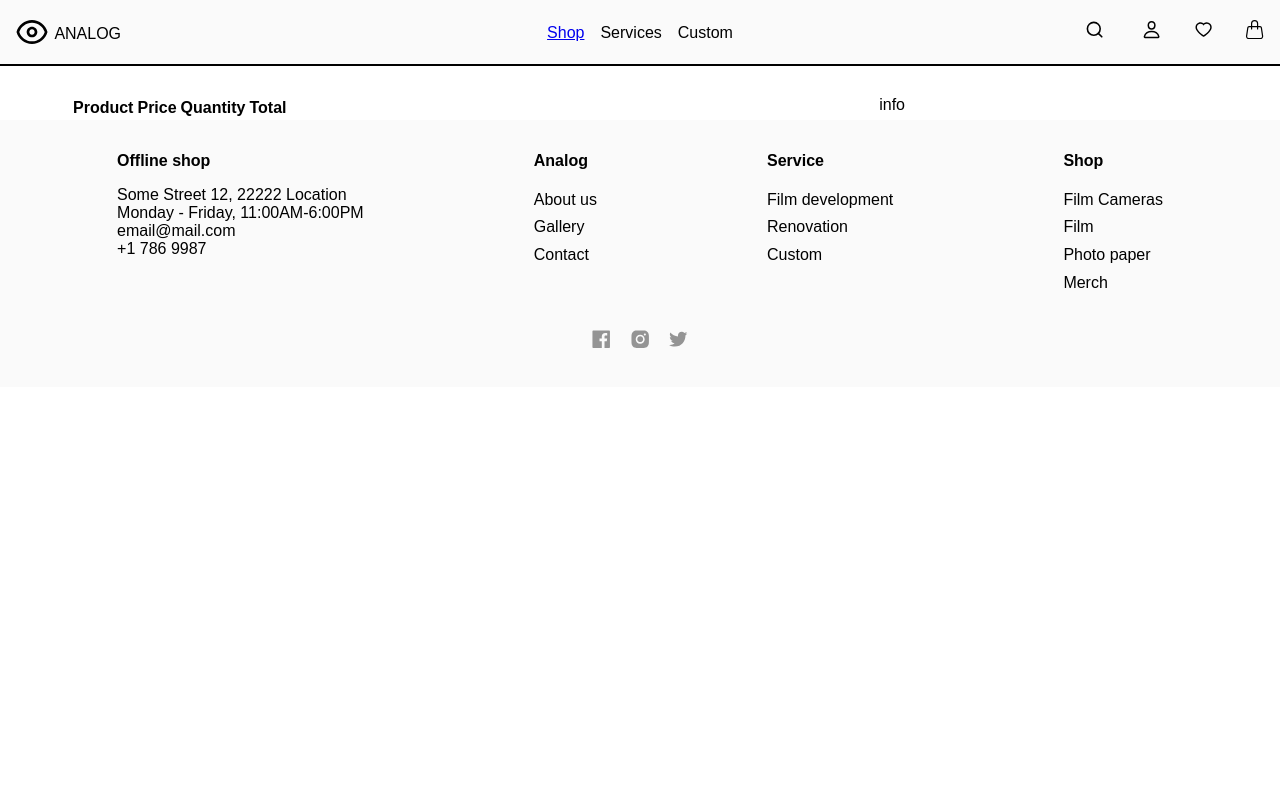
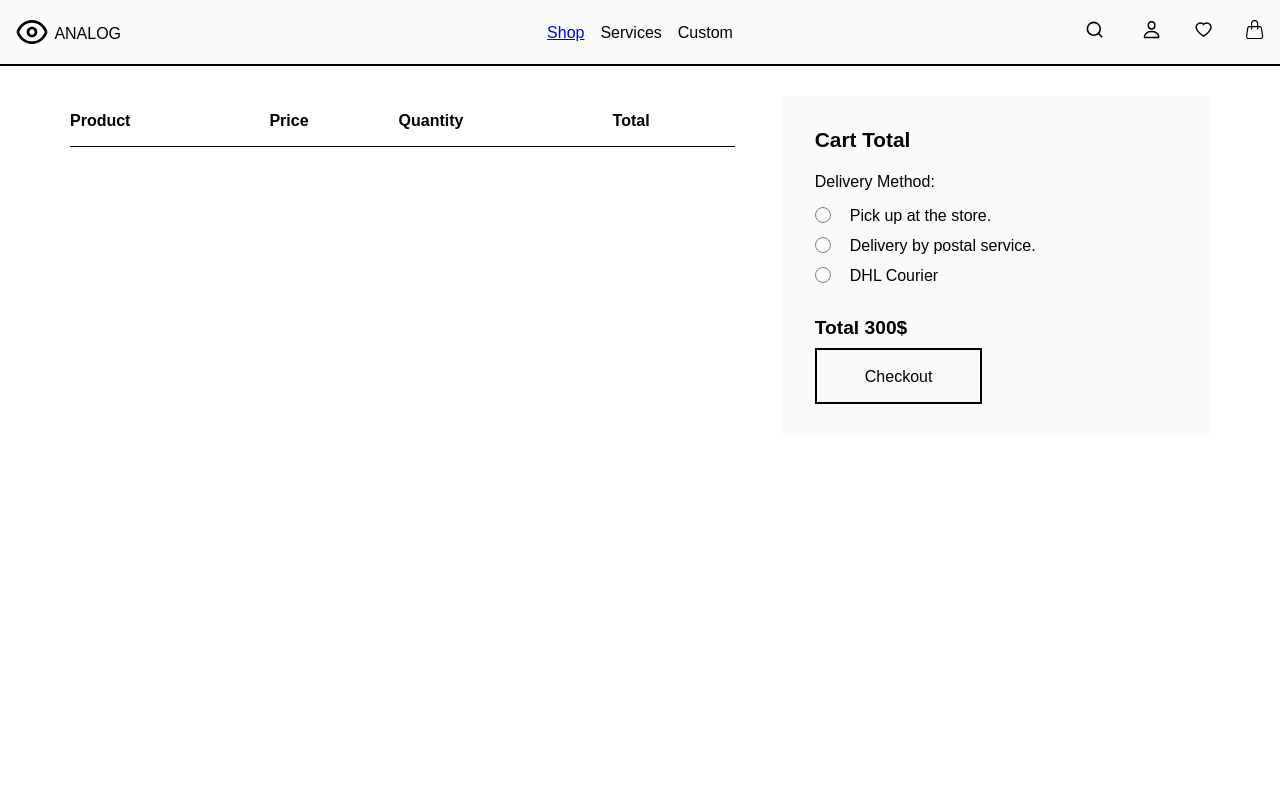
Before and after one commit to rilexus/camera-shop-demo, a Next.js app: page /checkout in a window 1280 px wide. Shown: the top 800 px of the page. Built offline with nearby package versions, Linux system fonts and the light colour scheme.

Commit message:
feat: checkout info

```diff
--- a/Providers/CartProvider/CartProvider.js
+++ b/Providers/CartProvider/CartProvider.js
@@ -33,8 +33,18 @@ const useCart = () => {
   };
 
   const removeProduct = (id, count) => {
-    // TODO: implement
-    console.warn("[useCart]: removeProduct is not implemented!");
+    if (!(id in cart)) {
+      return;
+    }
+    const product = cart[id];
+    const newCount = product.count - count;
+    if (newCount <= 0) {
+      // remove product from cart
+      const { [id]: p, ...rest } = cart;
+      setCart(rest);
+    } else {
+      setCart({ ...cart, [id]: { ...cart[id], count: newCount } });
+    }
   };
 
   return [cart, { addProduct, removeProduct }];
--- a/Providers/ProductsProvider.js
+++ b/Providers/ProductsProvider.js
@@ -5,8 +5,9 @@ const ProductProvider = context.Provider;
 const useProducts = context.useContext;
 
 const useProduct = (id) => {
-  const [prod] = useProducts();
-  return [prod[id]];
+  const [products] = useProducts();
+  const product = id in products ? products[id] : {};
+  return [product];
 };
 
 export { useProducts, ProductProvider, useProduct };
--- a/pages/checkout.js
+++ b/pages/checkout.js
@@ -3,10 +3,35 @@ import { useCart } from "../Providers/CartProvider/CartProvider";
 import Layout from "../components/Layout/Layout";
 import { Navigation } from "../components";
 import Footer from "../components/Footer/Footer";
-import { Container, Flex, Grid, Padding } from "../ui";
+import {
+  ButtonStyleless,
+  Container,
+  Flex,
+  Grid,
+  LargeButton,
+  Padding,
+  Radio,
+} from "../ui";
 import styled from "styled-components";
+import { CloseIcon } from "../ui/icons";
+import { colors } from "../ui/theme/theme";
 
-const Counter = ({ value, onChange, onDecrement, onIncrement }) => {
+const Th = styled.th`
+  text-align: left;
+  padding: 1em 0;
+`;
+
+const Td = styled.td`
+  padding: 1em 0;
+`;
+
+const Tr = styled.tr``;
+
+const Table = styled.table`
+  border-collapse: collapse;
+`;
+
+const Counter = ({ value, onChange, onDecrement, onIncrement, min }) => {
   return (
     <div>
       <button
@@ -14,6 +39,7 @@ const Counter = ({ value, onChange, onDecrement, onIncrement }) => {
           onDecrement?.();
           onChange?.({ target: { value: value - 1 } });
         }}
+        disabled={value <= min}
       >
         -
       </button>
@@ -45,41 +71,95 @@ const ProductListElement = ({ id }) => {
   const { src, name, price, count } = product;
 
   return (
-    <tr
-      style={{
-        padding: "2em 0",
-      }}
-    >
-      <td>
+    <Tr style={{}}>
+      <Td>
         <Flex align={"center"}>
           <img src={src} width={"100px"} height={"auto"} alt="" />
           <div>{name}</div>
         </Flex>
-      </td>
+      </Td>
 
-      <td>{price}</td>
-      <td>
+      <Td>{price}</Td>
+      <Td>
         <Counter
+          min={1}
           value={count}
           onIncrement={() => {
             addProduct(product, 1);
           }}
           onDecrement={() => {
-            removeProduct(id, 1);
+            if (count > 1) {
+              removeProduct(id, 1);
+            }
           }}
         />
-      </td>
-      <td>300$</td>
-      <td>
-        <button>remove</button>
-      </td>
-    </tr>
+      </Td>
+      <Td>300$</Td>
+      <Td>
+        <ButtonStyleless
+          onClick={() => {
+            removeProduct(id, count);
+          }}
+        >
+          <CloseIcon />
+        </ButtonStyleless>
+      </Td>
+    </Tr>
   );
 };
+const BG = styled.div`
+  background-color: ${colors("gray.2")};
+`;
 
-const Th = styled.th`
-  text-align: left;
-`;
+const Info = () => {
+  return (
+    <BG
+      style={{
+        padding: "2em 2em ",
+      }}
+    >
+      <div
+        style={{
+          marginBottom: "1em",
+          fontWeight: 600,
+          fontSize: "1.3rem",
+        }}
+      >
+        Cart Total
+      </div>
+      <div
+        style={{
+          marginBottom: "2em",
+        }}
+      >
+        <div
+          style={{
+            marginBottom: "1em",
+          }}
+        >
+          Delivery Method:
+        </div>
+        <div>
+          <Radio label={"Pick up at the store."} />
+          <Radio label={"Delivery by postal service."} />
+          <Radio label={"DHL Courier"} />
+        </div>
+      </div>
+      <div
+        style={{
+          marginBottom: ".5em",
+          fontWeight: 600,
+          fontSize: "1.2rem",
+        }}
+      >
+        Total 300$
+      </div>
+      <div>
+        <LargeButton>Checkout</LargeButton>
+      </div>
+    </BG>
+  );
+};
 
 const Checkout = () => {
   const [cart] = useCart();
@@ -91,24 +171,31 @@ const Checkout = () => {
       navigation={<Navigation />}
       main={
         <Container>
-          <Padding padding={"6rem 0 0 0"}>
-            <Grid gutter={"1rem"}>
-              <Grid.Item sm={70}>
-                <table>
+          <Padding
+            padding={"6rem 0 0 0"}
+            style={{
+              minHeight: "100vh",
+            }}
+          >
+            <Grid gutter={"3em"}>
+              <Grid.Item sm={60}>
+                <Table
+                  style={{
+                    width: "100%",
+                  }}
+                >
                   <thead>
-                    <tr>
-                      <th
-                        style={{
-                          textAlign: "left",
-                        }}
-                      >
-                        Product
-                      </th>
-                      <th>Price</th>
-                      <th>Quantity</th>
-                      <th>Total</th>
-                      <th> </th>
-                    </tr>
+                    <Tr
+                      style={{
+                        borderBottom: "1px solid black",
+                      }}
+                    >
+                      <Th>Product</Th>
+                      <Th>Price</Th>
+                      <Th>Quantity</Th>
+                      <Th>Total</Th>
+                      <Th> </Th>
+                    </Tr>
                   </thead>
                   <tbody>
                     {products.map((product) => {
@@ -117,9 +204,11 @@ const Checkout = () => {
                       );
                     })}
                   </tbody>
-                </table>
+                </Table>
               </Grid.Item>
-              <Grid.Item sm={30}>info</Grid.Item>
+              <Grid.Item sm={40}>
+                <Info />
+              </Grid.Item>
             </Grid>
           </Padding>
         </Container>
--- /dev/null
+++ b/ui/Radio/Radio.js
@@ -0,0 +1,69 @@
+import styled from "styled-components";
+import React from "react";
+
+const StyledLabel = styled.label`
+  display: block;
+  position: relative;
+  padding-left: 35px;
+  margin-bottom: 12px;
+  cursor: pointer;
+  user-select: none;
+
+  input {
+    position: absolute;
+    opacity: 0;
+    width: 0;
+    height: 0;
+    cursor: pointer;
+  }
+
+  .checkmark {
+    position: absolute;
+    top: 0;
+    left: 0;
+    height: 14px;
+    width: 14px;
+    background-color: transparent;
+    border: 1px solid gray;
+    border-radius: 50%;
+  }
+
+  input:checked ~ .checkmark {
+    background-color: transparent;
+    border: 1px solid black;
+  }
+
+  .checkmark:after {
+    content: "";
+    position: absolute;
+    display: none;
+  }
+
+  &:hover input ~ .checkmark:after {
+  }
+
+  & input:checked ~ .checkmark:after {
+    display: block;
+  }
+
+  .checkmark:after {
+    top: 2px;
+    left: 2px;
+    width: 10px;
+    height: 10px;
+    border-radius: 50%;
+    background: black;
+  }
+`;
+
+const Radio = ({ checked, id, label }) => {
+  return (
+    <StyledLabel htmlFor={id}>
+      {label}
+      <input type="radio" checked={checked} name="radio" />
+      <span className="checkmark" />
+    </StyledLabel>
+  );
+};
+
+export default Radio;
--- /dev/null
+++ b/ui/icons/Close/Close.js
@@ -0,0 +1,24 @@
+import React from "react";
+
+const CloseIcon = ({
+  stroke = "currentColor",
+  fill = "currentColor",
+  height = "1em",
+  width = "1em",
+}) => {
+  return (
+    <svg
+      stroke={stroke}
+      fill={fill}
+      height={height}
+      width={width}
+      viewBox="0 0 512 512"
+      strokeWidth="0"
+      xmlns="http://www.w3.org/2000/svg"
+    >
+      <path d="M405 136.798L375.202 107 256 226.202 136.798 107 107 136.798 226.202 256 107 375.202 136.798 405 256 285.798 375.202 405 405 375.202 285.798 256z"></path>
+    </svg>
+  );
+};
+
+export default CloseIcon;
--- a/ui/icons/index.js
+++ b/ui/icons/index.js
@@ -1,4 +1,5 @@
 export { default as StarOutlined } from "./StarOutlined/StarOutlined";
+export { default as CloseIcon } from "./Close/Close";
 export { default as TwitterFilled } from "./TwitterFilled/TwitterFilled";
 export { default as InstagramFilled } from "./InstagramFilled/InstagramFilled";
 export { default as FacebookFilled } from "./FacebookFilled/FacebookFilled";
--- a/ui/index.js
+++ b/ui/index.js
@@ -1,5 +1,5 @@
+export { default as Radio } from "./Radio/Radio";
 export { default as Checkbox } from "./Checkbox/Checkbox";
-
 export { default as YStack } from "./YStack/YStack";
 export { default as ThemeProvider } from "./theme/ThemeProvider";
 export { default as Dialog } from "./Dialog/Dialog";
```
